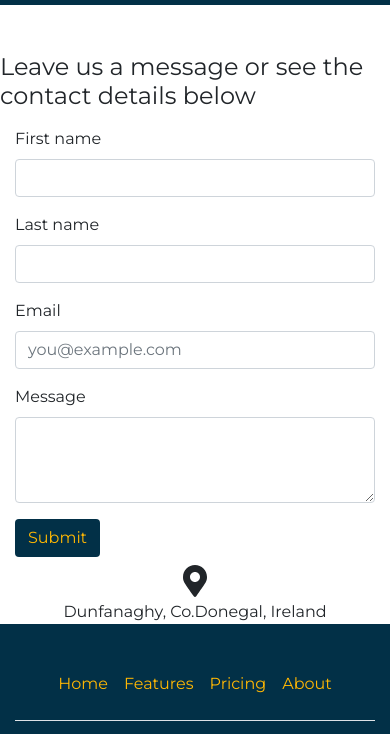
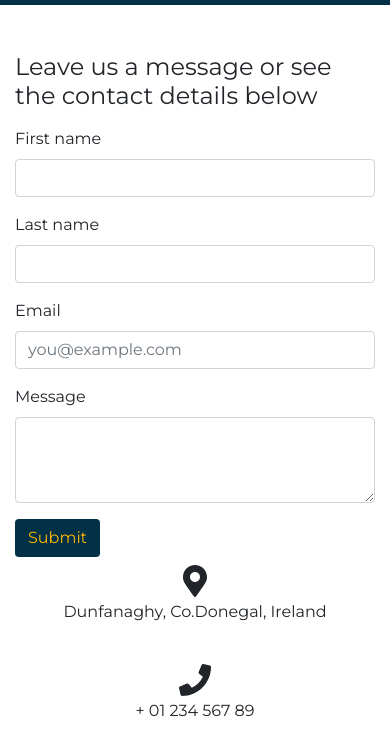
Before and after one commit to IlyaCek/Bootstrap-Website, a plain HTML site: page contactus.html in a window 390 px wide. Shown: the part 51-785 px from the top of the page. Drawn offline with nearby package versions, Linux system fonts and the light colour scheme.

Commit message:
scalability

```diff
--- a/contactus.html
+++ b/contactus.html
@@ -16,7 +16,8 @@
   <title>Faoilean Cottage</title>
 </head>
 
-<body>
+<body class="contact-us-body">
+  <div>
     <!-- NAVIGATION -->
     <nav class="navbar navbar-expand-lg navbar-light sticky-top mb-5  text-uppercase">
       <div class="container-fluid ">
@@ -68,10 +69,11 @@
     <!-- NAVIGATION END-->
     <!-- MAIN -->
     <div class="container">
+      <h4 class="mb-3 ">Leave us a message or see the contact details below</h4>
       <div class="row">
 
-      <h4 class="mb-3">Leave us a message or see the contact details below</h4>
-      <div class="col-md-8">
+
+        <div class="col-md-8 col-sm">
           <form class="needs-validation" novalidate="">
             <div class="row">
 
@@ -106,7 +108,7 @@
 
 
         </div>
-      <div class="col-md-4 text-center align-items-center justify-content-center d-flex">
+        <div class="col-md-4 col-sm text-center align-items-center justify-content-center d-flex">
           <ul class="list-unstyled mb-0 pt-2 pb-2">
             <li><i class="fas fa-map-marker-alt fa-2x"></i>
               <p>Dunfanaghy, Co.Donegal, Ireland</p>
@@ -123,14 +125,14 @@
         </div>
       </div>
     </div>
-
+  </div>
 
 
 
 
 
   <!-- MAIN END -->
-  <div class=" footer fixed-bottom ">
+  <div class=" footer  ">
     <footer class="py-3 mt-4  col-12">
       <ul class="nav justify-content-center border-bottom pb-3 mb-3 footer">
         <li class="nav-item"><a href="index.html" class="nav-link px-2 ">Home</a></li>
--- a/style.css
+++ b/style.css
@@ -165,17 +165,23 @@ a:hover {
 }
 
 .myBTN:hover {
-color: #eee;
+  color: #eee;
 }
-.footer  {
+
+.footer {
   color: #ffb703;
   background-color: #023047;
 
 }
 
-.footer a  {
+.footer a {
   color: #ffb703;
   background-color: #023047;
 }
 
-/* end of navbar */
+.contact-us-body {
+  display: flex;
+  min-height: 100vh;
+  flex-direction: column;
+  justify-content: space-between;
+}
```
Also changed, not shown: booking.html (+1 -1 lines), thecottage.html (+3 -3 lines). Lines whose indentation alone changed are shown as unchanged.
